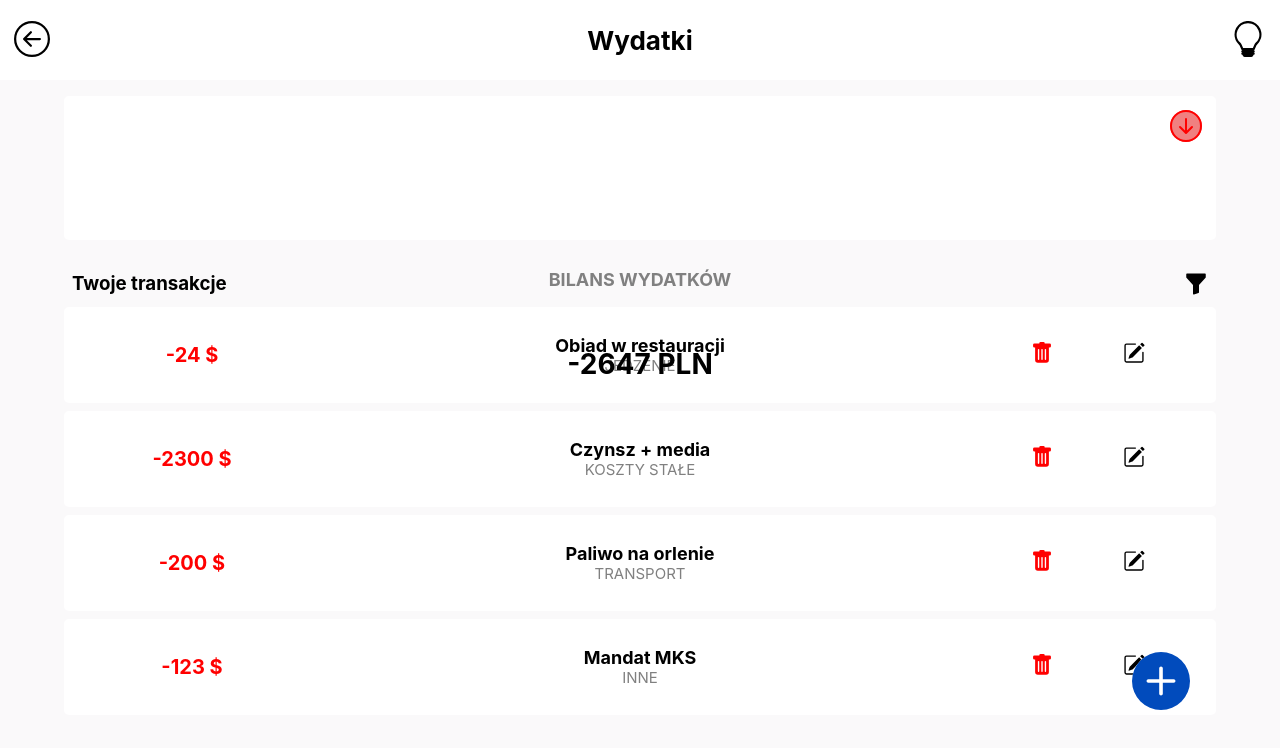
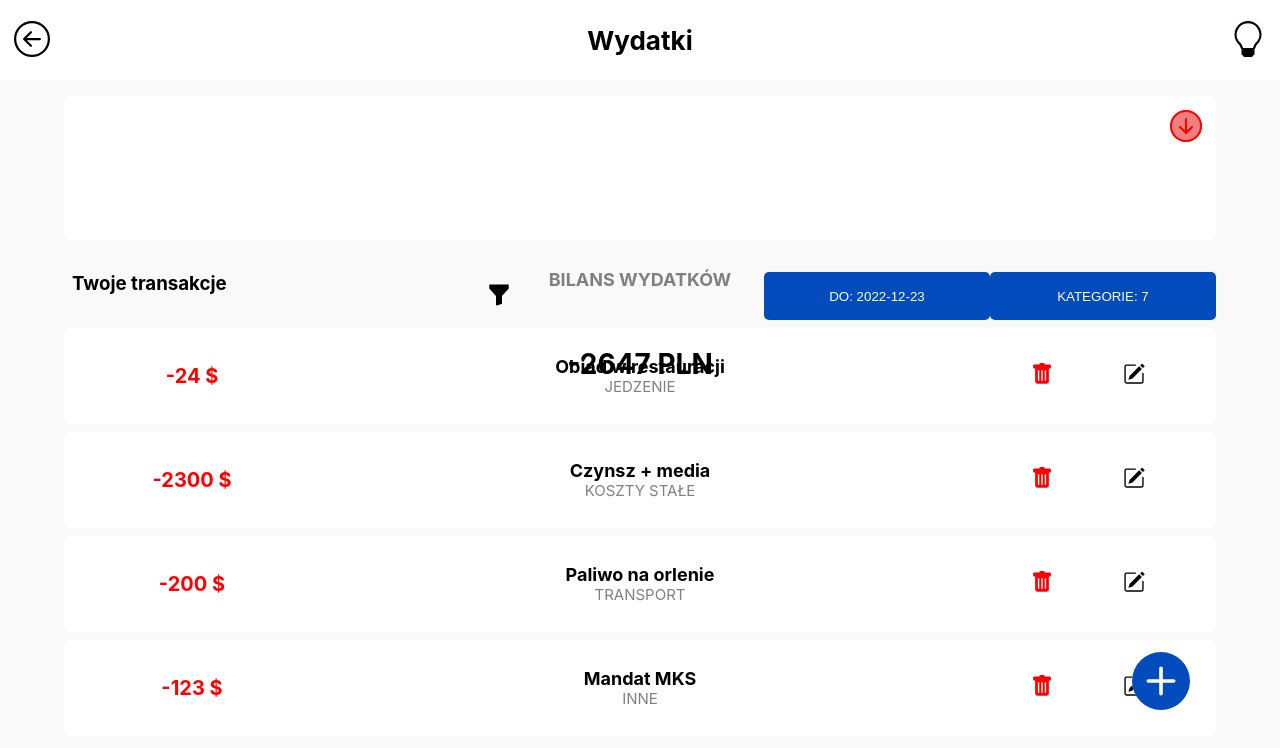
Before and after one commit to Viniski/BudgetApp, a React (Create React App) app: page /wydatki in a window 1280 px wide. Shown: the top 748 px of the page. Built offline with nearby package versions, Linux system fonts and the light colour scheme.

Commit message:
Work on filter logic and components, switch on branch develop

```diff
--- a/src/component/FilterSection/ActiveFilterCriteria.js
+++ b/src/component/FilterSection/ActiveFilterCriteria.js
@@ -1,9 +1,18 @@
 import { useState } from "react";
-import { formatDate } from "../helpers/formatDate";
+import { formatDate } from "../../helpers/formatDate";
 
-function ActiveFilterCriteria({ params, onFilter }) {
-    console.log(params);
-    console.log(onFilter);
+function ActiveFilterCriteria({ criteria, onFilter, type }) {
+  const maxAmount = criteria.maxAmount;
+  const minAmount = criteria.minAmount;
+  const endDate = criteria.endDate;
+  const startDate = criteria.startDate;
+  //selectedCategory będzie trudniejsze
+  const selectedCategory = criteria.selectedCategory;
+
+  const isCategoryButtonIsActive = () => {
+    const categoryNumber = type === "all" ? 7 : type === "expense" ? 5 : 3;
+    return selectedCategory.length !== categoryNumber;
+  };
 
   const handleFilterCriteriaButtons = (para) => {
     //tu będę miał znów miał kryteria i przekazywał je go głównego komponentu
@@ -15,10 +24,40 @@ function ActiveFilterCriteria({ params, onFilter }) {
 
   return (
     <section>
-      <button
-        onClick={() => console.log("hello")}
-        className="button-options"
-      >{`Filtruj`}</button>
+      {minAmount && (
+        <button
+          onClick={() => console.log("hello")}
+          className="button-options"
+        >{`Od: ${minAmount} PLN`}</button>
+      )}
+
+      {maxAmount && (
+        <button
+          onClick={() => console.log("hello")}
+          className="button-options"
+        >{`Do: ${maxAmount} PLN`}</button>
+      )}
+
+      {startDate && (
+        <button
+          onClick={() => console.log("hello")}
+          className="button-options"
+        >{`Od: ${startDate}`}</button>
+      )}
+
+      {endDate && (
+        <button
+          onClick={() => console.log("hello")}
+          className="button-options"
+        >{`Do: ${endDate}`}</button>
+      )}
+
+      {isCategoryButtonIsActive() && (
+        <button
+          onClick={() => console.log("hello")}
+          className="button-options"
+        >{`Kategorie: ${selectedCategory.length}`}</button>
+      )}
     </section>
   );
 }
--- a/src/component/FilterSection/FilterSection.js
+++ b/src/component/FilterSection/FilterSection.js
@@ -1,10 +1,15 @@
 import { useState } from "react";
+import { useSelector } from "react-redux";
 import Input from "../Input/Input";
 import CheckboxCategoryInput from "../Input/CheckboxCategoryInput";
 import ActiveFilterCriteria from "./ActiveFilterCriteria";
-import { formatDate } from "../helpers/formatDate";
+import { formatDate } from "../../helpers/formatDate";
+import FilterButton from "../Buttons/FilterButton";
+import CloseFilterButton from "../Buttons/CloseFilterButton";
 
 function FilterSection({ type, title, onFilter }) {
+  const theme = useSelector((state) => state.theme.theme);
+  const themeDark = theme === "dark";
   const [minAmount, setMinAmount] = useState("");
   const [maxAmount, setMaxAmount] = useState("");
   const [startDate, setStartDate] = useState("");
@@ -19,13 +24,30 @@ function FilterSection({ type, title, onFilter }) {
     "Rozrywka",
     "Inne",
   ]);
-
+  // TU JEST BŁĄD Z TĄ TABLICĄ BO SĄ TEŻ STRONY INCOME I EXPENSE!!!
   const objectToFilter = {
     minAmount,
     maxAmount,
     startDate,
     endDate,
     selectedCategory,
+  };
+  const [filterSectionState, setFilterSectionState] = useState({
+    isFormActive: false,
+    activeCriteria: {
+      minAmount,
+      maxAmount,
+      startDate,
+      endDate,
+      selectedCategory,
+    },
+  });
+
+  const toogleFilterButton = () => {
+    setFilterSectionState({
+      ...filterSectionState,
+      isFormActive: !filterSectionState.isFormActive,
+    });
   };
 
   const changeCheckboxInput = (e) => {
@@ -48,12 +70,37 @@ function FilterSection({ type, title, onFilter }) {
     }
   };
 
-  const handleFilterButton = (para) => {
-    onFilter(para);
+  //params musi być ARRAY i musi być czytannie przez funkcję filtrującą niżej i komponent wyżej
+  //w tym momęcie jest to: objectToFilter :)
+  //i taka forma ma zostać, jest dobrze czytany przez funkcję filtrującą, tak napiszę komponent wyżej, że też to będzie czytał :)
+  const handleFilterButton = (params) => {
+    onFilter(params);
+    setFilterSectionState({ activeCriteria: params, isFormActive: false });
   };
 
   return (
     <>
+      <FilterButton
+        onClick={toogleFilterButton}
+        className={
+          filterSectionState.isFormActive
+            ? `transaction-section__button-filter--disactive`
+            : `transaction-section__button-filter ${
+                themeDark && `transaction-section__button-filter--dark`
+              }`
+        }
+      />
+      <CloseFilterButton
+        onClick={toogleFilterButton}
+        className={
+          filterSectionState.isFormActive
+            ? `transaction-section__button-filter ${
+                themeDark && `transaction-section__button-filter--dark`
+              }`
+            : `transaction-section__button-filter--disactive`
+        }
+      />
+      {filterSectionState.isFormActive && (
         <section className="inputs-filter">
           <Input
             type="number"
@@ -90,11 +137,18 @@ function FilterSection({ type, title, onFilter }) {
             className="filter"
           />
           <button
-          onClick={() => handleFilterButton(objectToFilter)}
+            onClick={() =>
+              handleFilterButton(objectToFilter)
+            }
             className="button-options"
           >{`Filtruj ${title}`}</button>
         </section>
-      <ActiveFilterCriteria params={objectToFilter} onFilter={handleFilterButton}/>
+      )}
+      <ActiveFilterCriteria
+        type={type}
+        criteria={filterSectionState.activeCriteria}
+        onFilter={handleFilterButton}
+      />
     </>
   );
 }
--- a/src/component/Input/CheckboxCategoryInput.js
+++ b/src/component/Input/CheckboxCategoryInput.js
@@ -3,7 +3,7 @@ import { useSelector } from "react-redux";
 const CheckboxCategoryInput = ({ type, value, onChange }) => {
   const theme = useSelector((state) => state.theme.theme);
   const themeDark = theme === "dark";
-  console.log("value", value, value.find((x) => x === "Dochód stały") || "");
+  // console.log("value", value, value.find((x) => x === "Dochód stały") || "");
   //A component is changing an uncontrolled input to be controlled. This is likely caused by the value changing from undefined to a defined value, which should not happen. Decide between using a controlled or uncontrolled input element for the lifetime of the component
   return (
     <>
--- a/src/component/TransactionsSection/TransactionsSection.js
+++ b/src/component/TransactionsSection/TransactionsSection.js
@@ -2,8 +2,6 @@ import { useState } from "react";
 import { useSelector } from "react-redux";
 import TransactionCard from "../../component/TransactionCard/TransactionCard";
 import FilterSection from "../FilterSection/FilterSection";
-import FilterButton from "../Buttons/FilterButton";
-import CloseFilterButton from "../Buttons/CloseFilterButton";
 import Pagination from "../../component/Pagination/Pagination";
 
 function TransactionSection({ type }) {
@@ -28,19 +26,11 @@ function TransactionSection({ type }) {
 
   const [transactions, setTransactions] = useState(getTransactions());
 
-  const theme = useSelector((state) => state.theme.theme);
-  const themeDark = theme === "dark";
-
-  const [isClicked, setIsClicked] = useState(false);
   const [currentPage, setCurrentPage] = useState(1);
   const perPage = 5;
   const startIndex = (currentPage - 1) * perPage;
   const endIndex = currentPage * perPage - 1;
   let transactionOnPage = transactions.slice(startIndex, endIndex + 1);
-
-  const handleFilterButton = () => {
-    setIsClicked(!isClicked);
-  };
 
   const getCategoryToDelete = (selectedCategory) => {
     let arrayAllCategories = [
@@ -114,33 +104,11 @@ function TransactionSection({ type }) {
       <section className="transaction-section">
         <div className="transaction-section__header">
           <h3>{`Twoje transakcje`}</h3>
-          <FilterButton
-            onClick={handleFilterButton}
-            className={
-              isClicked
-                ? `transaction-section__button-filter--disactive`
-                : `transaction-section__button-filter ${
-                    themeDark && `transaction-section__button-filter--dark`
-                  }`
-            }
-          />
-          <CloseFilterButton
-            onClick={handleFilterButton}
-            className={
-              isClicked
-                ? `transaction-section__button-filter ${
-                    themeDark && `transaction-section__button-filter--dark`
-                  }`
-                : `transaction-section__button-filter--disactive`
-            }
-          />
-          {isClicked && (
             <FilterSection
               type={type}
               title="wydatki"
               onFilter={handleFilter}
             />
-          )}
         </div>
         {transactionOnPage.map((transaction) => (
           <TransactionCard key={transaction.id} data={transaction} />
--- a/src/pages/Add/AddPage.js
+++ b/src/pages/Add/AddPage.js
@@ -7,7 +7,7 @@ import useLocalStorage from "../../hooks/useLocalStorage";
 import Header from "../../component/Header/Header";
 import Input from "../../component/Input/Input";
 import SelectCategoryInput from "../../component/Input/SelectCategoryInput";
-import { formatDate } from "../../component/helpers/formatDate";
+import { formatDate } from "../../helpers/formatDate";
 
 function AddPage({ type, name }) {
   const state = useSelector((state) => state.transactions);
```
Also changed, not shown: src/helpers/formatDate.js (renamed from src/component/helpers/formatDate.js). Lines whose indentation alone changed are shown as unchanged.
